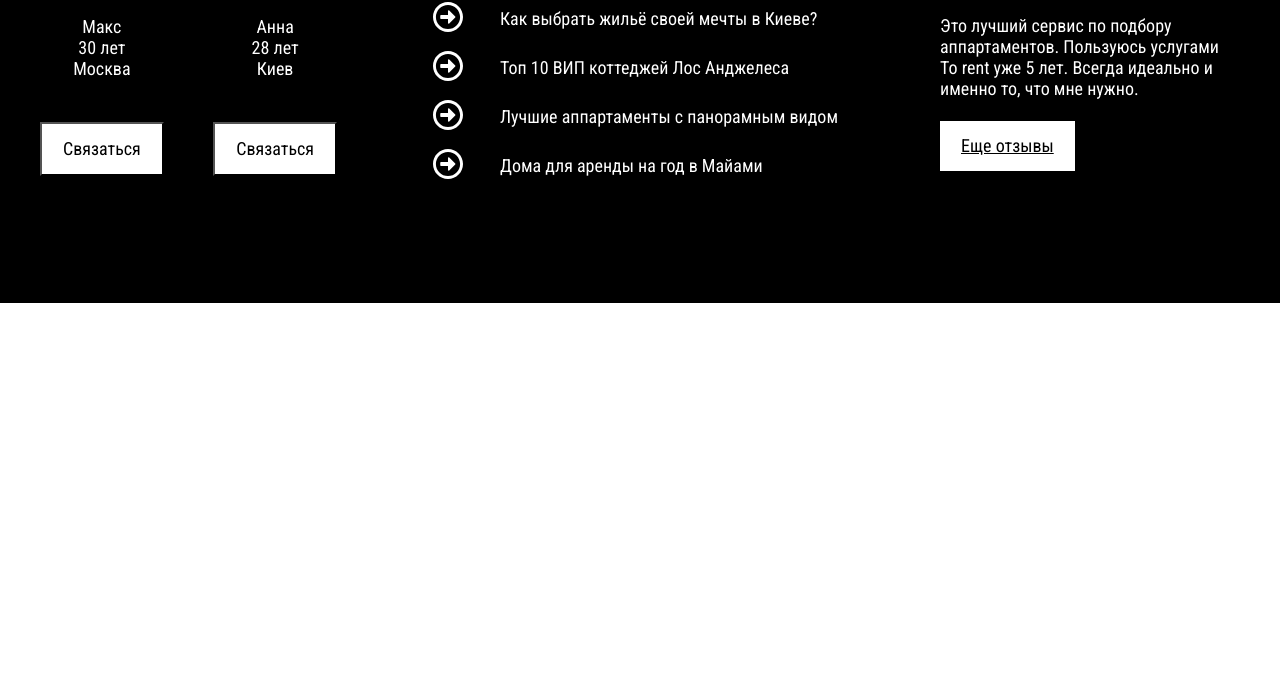
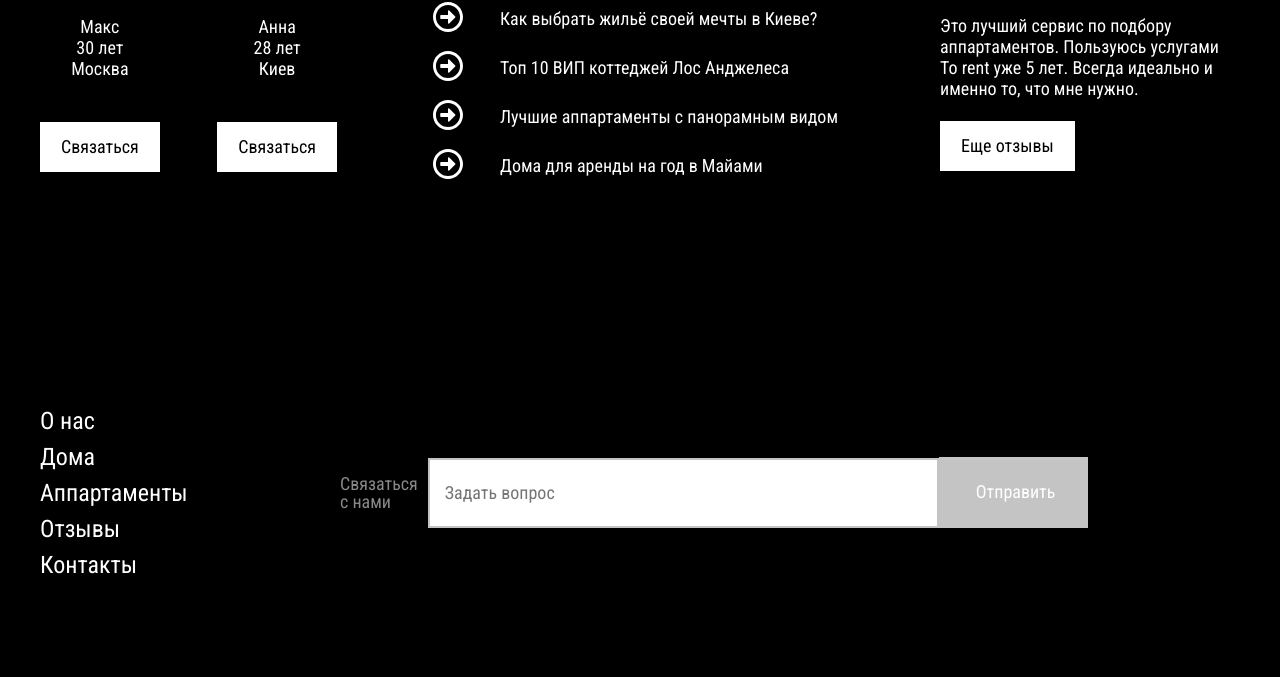
Before and after one commit to dashapervushina/to2rent.github.io, a plain HTML site: page index.html in a window 1280 px wide. Shown: the part 3598-4275 px from the top of the page. Before the commit the page ends 3901 px from the top, so only its background shows below. Drawn offline with nearby package versions, Linux system fonts and the light colour scheme.

Commit message:
Finish layout

```diff
--- a/css/style.css
+++ b/css/style.css
@@ -297,7 +297,7 @@ body {
   color: #fff;
 }
 
-.about ul{
+.about ul {
   list-style: none;
 }
 
@@ -349,6 +349,7 @@ body {
   padding: 16px 21px;
   background-color: #fff;
   cursor: pointer;
+  border: none;
 }
 
 .blog {
@@ -398,4 +399,70 @@ body {
   background-color: #fff;
   cursor: pointer;
   display: inline-block;
+  text-decoration: none;
 }
+
+.footer__top {
+  padding-bottom: 100px;
+  padding-top: 100px;
+  background-color: #000;
+}
+
+.footer__top-inner {
+  display: flex;
+  align-items: center;
+}
+
+.footer__menu-list {
+  list-style: none;
+  width: 250px;
+  margin-right: 50px;
+}
+
+.footer__link {
+  font-size: 24px;
+  line-height: 36px;
+  color: #FFF;
+  text-decoration: none;
+}
+
+.footer__form {
+  display: flex;
+  align-items: center;
+}
+
+.footer__form-label {
+  display: inline-block;
+  color: #888;
+  line-height: 18px;
+  margin-right: 10px;
+}
+
+.footer__form-input {
+  width: 511px;
+  height: 70px;
+  border: 2px solid #C4C4C4;
+  padding-left: 15px;
+  color: #888;
+}
+
+.search__form-input::placeholder {
+  font-family: Roboto Condensed;
+  font-style: normal;
+  color: #888;
+  font-size: 18px;
+  line-height: 24px;
+}
+
+.footer__form-submit {
+  background-color: #C4C4C4;
+  color: #fff;
+  padding: 25px 33px 25px 37px;
+  border: none;
+  font-size: 18px;
+  cursor: pointer;
+}
+
+.footer__logo {
+  padding-bottom: 3px 0 23px;
+}
--- a/index.html
+++ b/index.html
@@ -171,13 +171,45 @@
         <div class="reviews">
           <h4 class="about__title">Отзывы</h4>
           <img src="images/reviews-img.jpg" alt="" class="reviews__img">
-          <p class="reviews__text">Это лучший сервис по подбору аппартаментов. Пользуюсь услугами To rent уже 5 лет. Всегда идеально и именно то, что мне нужно.</p>
+          <p class="reviews__text">Это лучший сервис по подбору аппартаментов. Пользуюсь услугами To rent уже 5 лет.
+            Всегда идеально и именно то, что мне нужно.</p>
           <a href="#" class="reviews__link">Еще отзывы</a>
         </div>
 
       </div>
     </div>
   </section>
+
+  <footer class="footer">
+    <div class="footer__top">
+      <div class="container">
+        <div class="footer__top-inner">
+          <nav class="footer__menu">
+            <ul class="footer__menu-list">
+              <li class="footer__menu-item"><a href="#" class="footer__link">О нас</a></li>
+              <li class="footer__menu-item"><a href="#" class="footer__link">Дома</a></li>
+              <li class="footer__menu-item"><a href="#" class="footer__link">Аппартаменты</a></li>
+              <li class="footer__menu-item"><a href="#" class="footer__link">Отзывы</a></li>
+              <li class="footer__menu-item"><a href="#" class="footer__link">Контакты</a></li>
+            </ul>
+          </nav>
+          <form class="footer__form">
+            <label for="enter-question" class="footer__form-label">Связаться <br> с нами</label>
+            <input type="text" class="footer__form-input" id="enter-question" placeholder="Задать вопрос" />
+            <button class="footer__form-submit" type="submit">Отправить</button>
+          </form>
+        </div>
+      </div>
+    </div>
+
+    <div class="footer__bottom">
+      <div class="logo footer__logo">
+        <a href="#" class="logo__link">
+          <img src="images/logo.svg" alt="logo" class="logo__link-img" />
+        </a>
+      </div>
+    </div>
+  </footer>
 
 
   <script src="https://ajax.googleapis.com/ajax/libs/jquery/3.4.1/jquery.min.js"></script>
```
